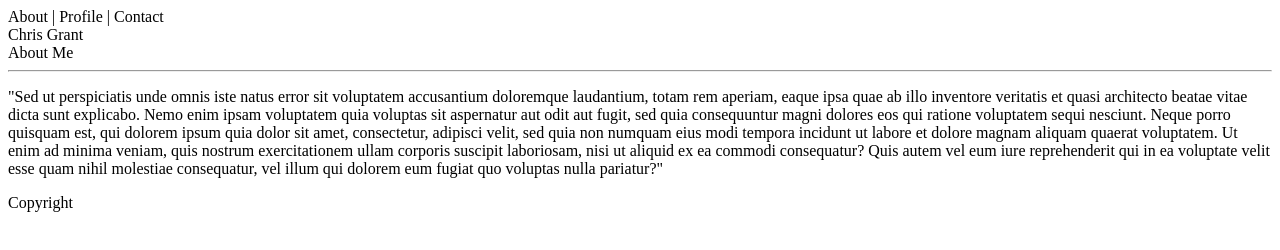
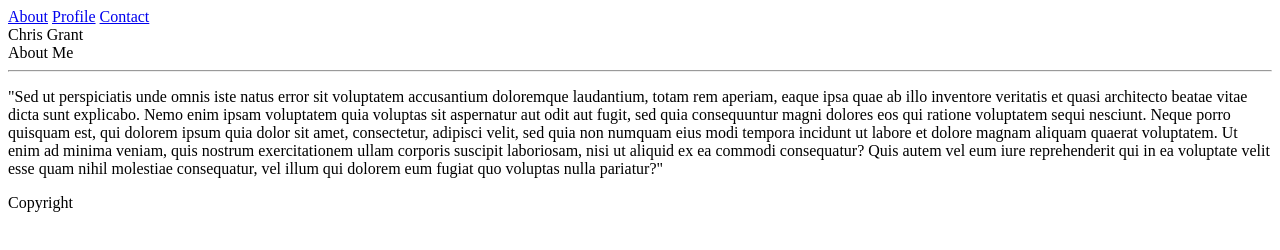
Before and after one commit to chrisgrant303/Basic-Portfolio, a plain HTML site: page index.html in a window 1280 px wide. Drawn offline with Linux system fonts and the light colour scheme.

Commit message:
made links clickable and gave source

```diff
--- a/index.html
+++ b/index.html
@@ -9,7 +9,9 @@
 </head>
 <body>
     <header>
-        About | Profile | Contact
+        <a href="/about.html">About</a>
+        <a href="/profile.html">Profile</a>
+        <a href="/contact.html">Contact</a>
     </header>
 
 <!-- Remember to potentially float this div below, but will need to be styled and located in CSS-->
```
